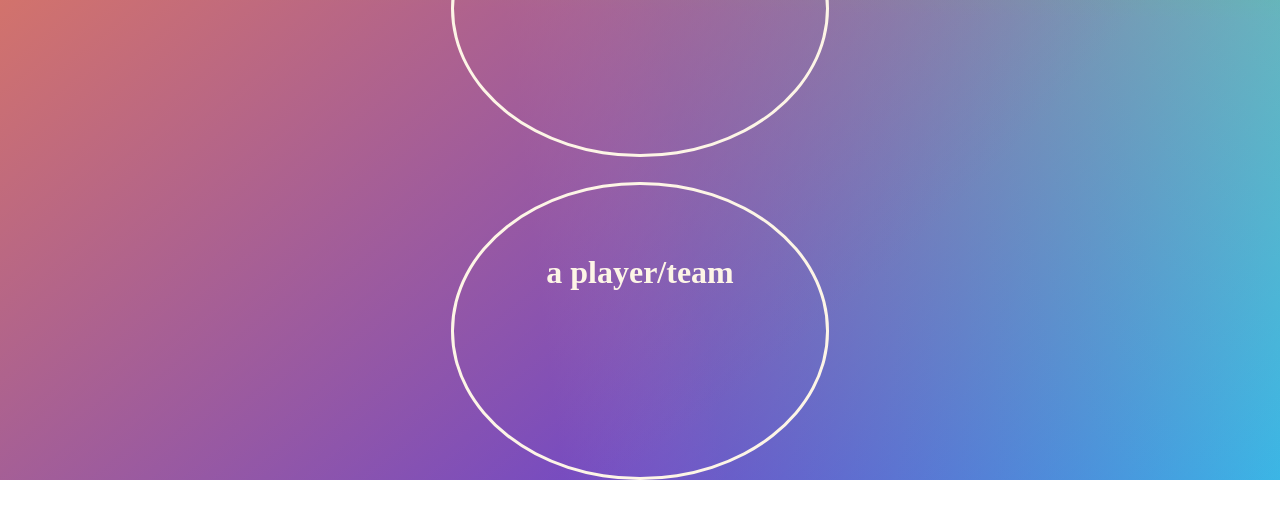
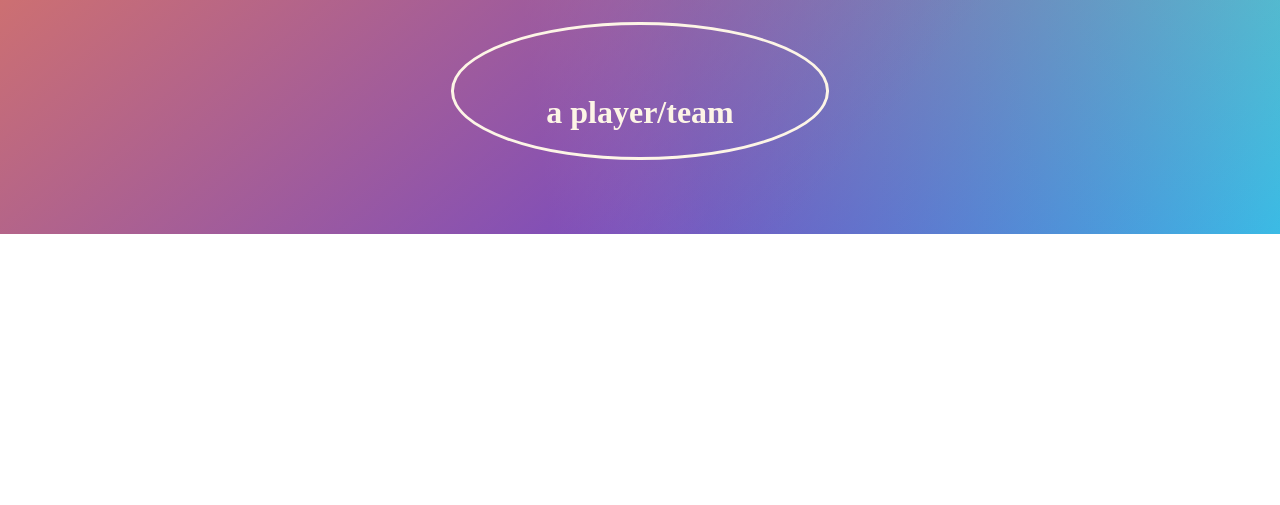
Before and after one commit to wvorwick/jeopardy, a plain HTML site: page index.html in a window 1280 px wide. Shown: the part 652-1157 px from the top of the page. After the commit the page ends 886 px from the top, so only its background shows below. Drawn offline with Linux system fonts and the light colour scheme; a web font is replaced by a local one.

Commit message:
Update game.css

```diff
--- a/src/game.css
+++ b/src/game.css
@@ -81,7 +81,7 @@
 		text-align:center;
 		padding:2%;
 		width:20rem;
-		height: 15rem;
+		height: 5rem;
 		margin:auto;
 		cursor:pointer;
 		background-color:transparent;
```
